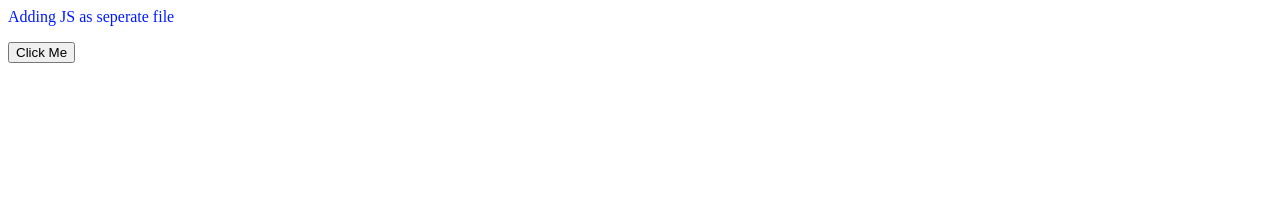
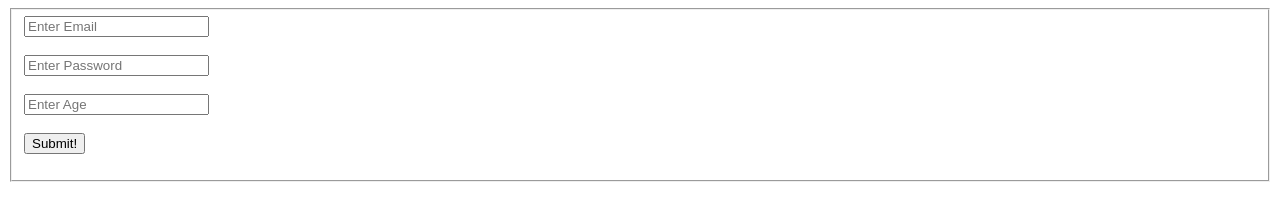
Before and after one commit to jorsawseewowo/Intro-HTML-DOM, a plain HTML site: page index.html in a window 1280 px wide. Drawn offline with Linux system fonts and the light colour scheme.

Commit message:
Add files via upload

```diff
--- a/index.html
+++ b/index.html
@@ -1,11 +1,17 @@
 <html>
     <head>
-        <link rel="stylesheet" href="style.css">
+        <title>JS form</title>
+        <script src="script.js" defer></script>
     </head>
     <body>
-        <p>Adding JS as seperate file</p>
-        <button type="button" onclick="myFunction()">Click Me</button>
-        <p id="demo"></p>
-        <script src="index.js"></script>
+        <fieldset>
+         <form onsubmit="validate(event)">
+            <input type="text" id="email" placeholder="Enter Email"><br><br>
+            <input type="password" id="password" placeholder="Enter Password"><br><br>
+            <input type="number" id="age" placeholder="Enter Age"><br><br>
+            <button type="submit">Submit!</button>
+         </form>
+        </fieldset>
+        <p id="message"></p>
     </body>
 </html>
--- /dev/null
+++ b/script.js
@@ -0,0 +1,25 @@
+function validate(e) {
+    e.preventDefault();
+    const email = document.getElementById('email').value;
+    const pass = document.getElementById('password').value;
+    const age = document.getElementById('age').value;
+    const msgBox = document.getElementById('message');
+
+    let message = '';
+
+    if (email === '') {
+        message = 'Enter an email';
+        msgBox.style.color = 'red';
+    } else if (pass === '') {
+        message = 'Enter a password';
+        msgBox.style.color = 'red';
+    } else if (age === '') {
+        message = 'Enter your age';
+        msgBox.style.color = 'red';
+    } else {
+        message = 'Login successful';
+        msgBox.style.color = 'green';
+    }
+
+    msgBox.innerText = message;
+}
```
